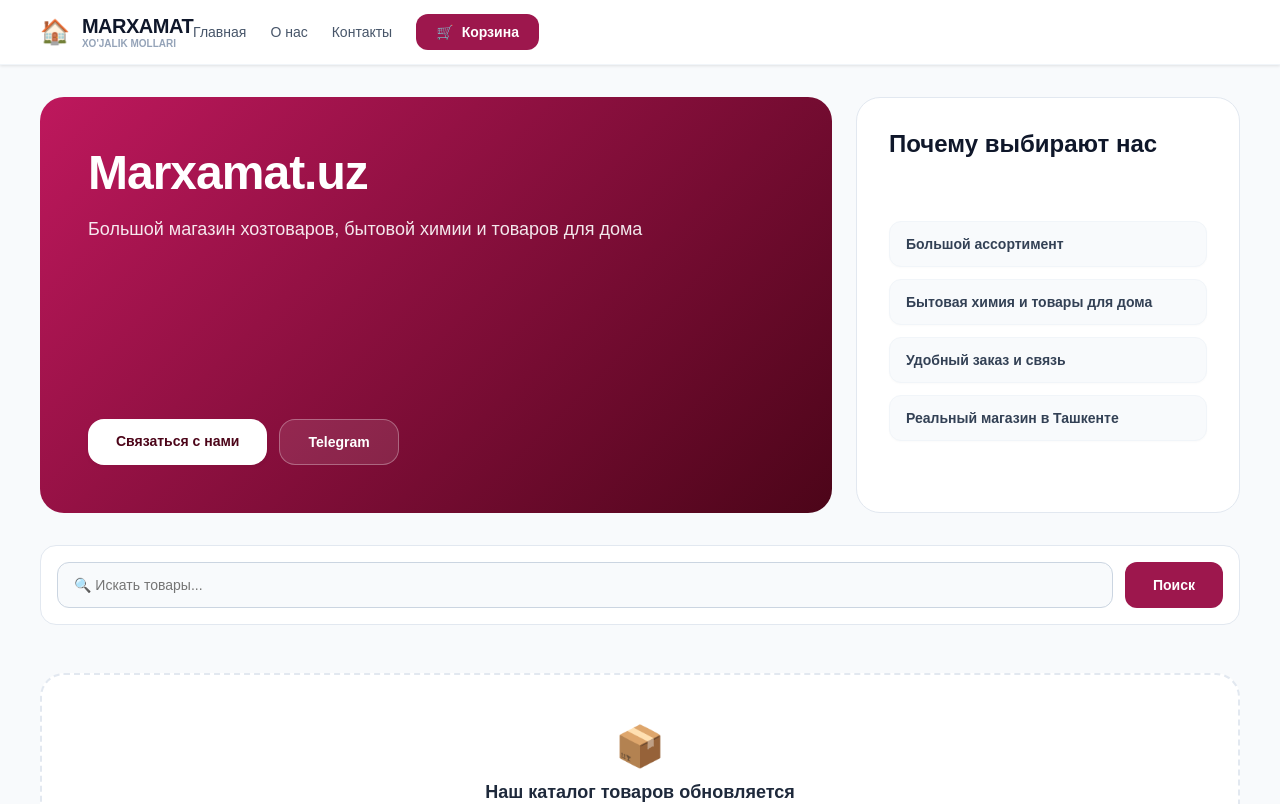
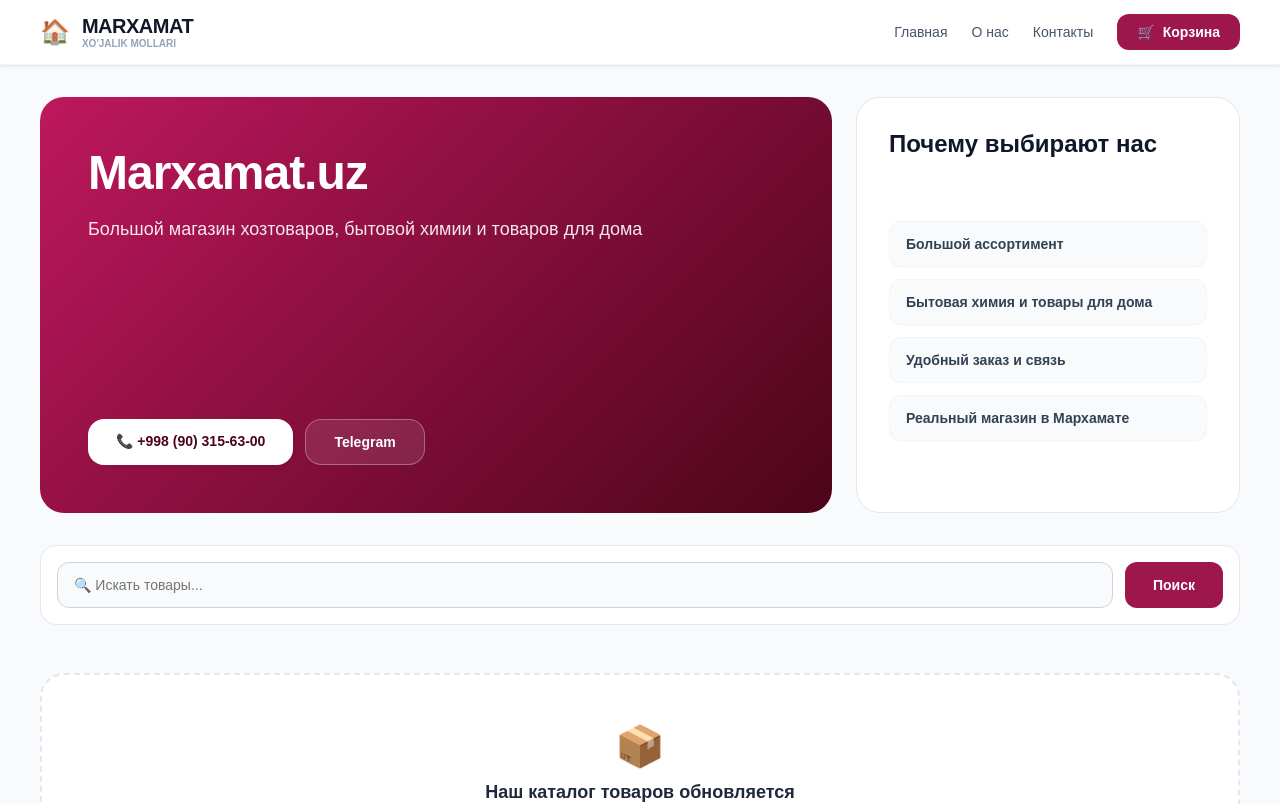
Before and after one commit to marxamat246-beep/Marxamat.uz, a Next.js app: page / in a window 1280 px wide. Shown: the top 804 px of the page. Built offline with nearby package versions, Linux system fonts and the light colour scheme.

Commit message:
Update page.tsx

```diff
--- a/src/app/page.tsx
+++ b/src/app/page.tsx
@@ -5,7 +5,7 @@
     "Большой ассортимент",
     "Бытовая химия и товары для дома",
     "Удобный заказ и связь",
-    "Реальный магазин в Ташкенте"
+    "Реальный магазин в Мархамате"
   ];
 
   return (
@@ -13,7 +13,7 @@
 
       {/* ВЕРХНЯЯ ШАПКА */}
       <header style={{ backgroundColor: '#ffffff', boxShadow: '0 1px 3px rgba(0,0,0,0.1)', borderBottom: '1px solid #f1f5f9', position: 'sticky', top: 0, zIndex: 50 }}>
-        <div style={{ maxWidth: '1200px', margin: '0 auto', padding: '0 16px', height: '64px', display: 'flex', justifyContent: 'between', alignItems: 'center' }}>
+        <div style={{ maxWidth: '1200px', margin: '0 auto', padding: '0 16px', height: '64px', display: 'flex', justifyContent: 'space-between', alignItems: 'center' }}>
 
           {/* Логотип */}
           <div style={{ display: 'flex', alignItems: 'center', gap: '12px' }}>
@@ -57,8 +57,12 @@
 
             {/* Кнопки */}
             <div style={{ display: 'flex', gap: '12px', marginTop: '32px', flexWrap: 'wrap' }}>
-              <a href="tel:+998901234567" style={{ backgroundColor: 'white', color: '#4c0519', fontWeight: 'bold', padding: '14px 28px', borderRadius: '16px', textDecoration: 'none', fontSize: '14px', display: 'inline-block', boxShadow: '0 2px 4px rgba(0,0,0,0.05)' }}>
-                Связаться с нами
+              {/* Ссылка на твой реальный номер телефона */}
+              <a
+                href="tel:+998903156300"
+                style={{ backgroundColor: 'white', color: '#4c0519', fontWeight: 'bold', padding: '14px 28px', borderRadius: '16px', textDecoration: 'none', fontSize: '14px', display: 'inline-block', boxShadow: '0 2px 4px rgba(0,0,0,0.05)' }}
+              >
+                📞 +998 (90) 315-63-00
               </a>
               <a href="https://t.me/marxamat246" target="_blank" rel="noopener noreferrer" style={{ color: 'white', fontWeight: 'bold', padding: '14px 28px', borderRadius: '16px', border: '1px solid rgba(255,255,255,0.3)', textDecoration: 'none', fontSize: '14px', display: 'inline-block', backgroundColor: 'rgba(255,255,255,0.1)' }}>
                 Telegram
@@ -72,7 +76,7 @@
               Почему выбирают нас
             </h3>
 
-            {/* Плашки */}
+            {/* Список преимуществ из плашек */}
             <div style={{ display: 'flex', flexDirection: 'column', gap: '12px', flexGrow: 1, justifyContent: 'center' }}>
               {advantages.map((text, index) => (
                 <div key={index} style={{ backgroundColor: '#f8fafc', border: '1px solid #f1f5f9', padding: '14px 16px', borderRadius: '12px', fontSize: '14px', fontWeight: 600, color: '#334155', boxShadow: '0 1px 2px rgba(0,0,0,0.02)' }}>
```
